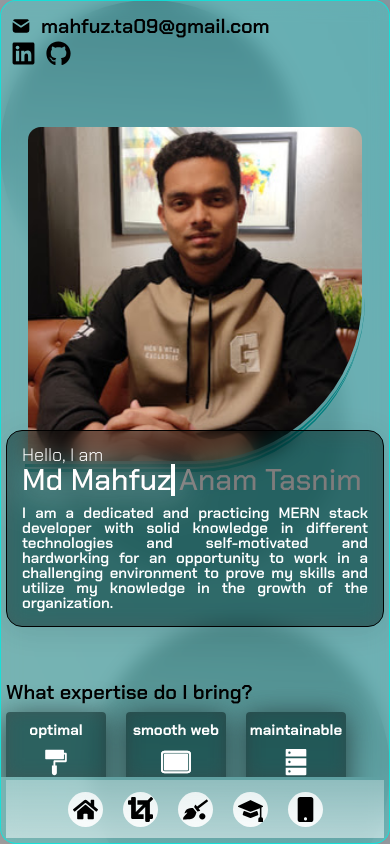
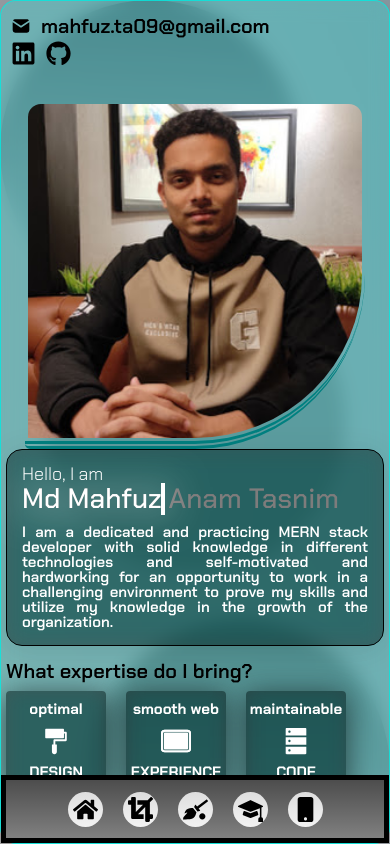
Before and after one commit to mahfuz-ta09/my-portfolio-website, a Next.js app: page / in a window 390 px wide. Built offline with nearby package versions, Linux system fonts and the light colour scheme.

Commit message:
design changed

```diff
--- a/src/css/AppLayout/AppLayout.css
+++ b/src/css/AppLayout/AppLayout.css
@@ -102,6 +102,7 @@
 }
 
 
+
 @media screen and (max-width:450px) {
     .app-holder{
         width: 100%;
@@ -122,12 +123,17 @@
         border: none;
         position: fixed;
         bottom: 0;
-        /* align-self: ; */
+        left: 0;
+        z-index: 99;
+        background: #000;
     }
 
     .childCnt{
+        border-radius: 0px;
         padding: 0px;
         width: 100%;
+        height: auto;
+        overflow: scroll;
     }
 
 }
--- a/src/css/Home/Home.css
+++ b/src/css/Home/Home.css
@@ -301,7 +301,6 @@
 
 @media screen and (max-width:450px) {
     .home-content{
-        height: 92vh;
         width:  100%;
         display: flex;
         align-items: center;
@@ -309,13 +308,13 @@
         flex-direction: column;
         gap: 20px;
         position: relative;
-        overflow: auto;
         scrollbar-width: none;
+        margin-bottom:9vh;
     }
 
 
     .link-icon{
-        height: 20vh;
+        height: auto;
         width: 100%;
         display: flex;
         align-items: start;
@@ -344,7 +343,7 @@
         align-items: center;
         justify-content: center;
         flex-direction: column;
-        gap: 50px;
+        gap: 10px;
         padding: 5px;
     }
 
@@ -371,11 +370,11 @@
     .hero-details{
         height: auto;
         width: 100%;
-        margin: -5vh auto;
+        margin: 0 auto;
     }
 
     .hero-tag h1{
-        font-size: 30px;
+        font-size: 28px;
         line-height: 32px;
         font-weight: 500;
     }
@@ -404,12 +403,11 @@
         flex-direction: column;
         align-items: start;
         justify-content: start;
-        margin-top: 20px;
+        margin-top: 0px;
     }
 
     .cv-checker{
-        padding: 10px;
-        margin: 10px 0;
+        padding: 5px 10px;
         width: 100%;
         background: linear-gradient(to bottom,rgba(255,255,255,0.8),rgba(255,255,255,0.9));
         display: flex;
@@ -445,8 +443,6 @@
 
 
     .cv-checker{
-        height: 16vh;
         padding: 10px;
-        margin: 20px 0 10px 0;
     }
 }
--- a/src/css/Projects/Projects.css
+++ b/src/css/Projects/Projects.css
@@ -196,6 +196,7 @@
     .projects{
         width: 100%;
         height: auto;
+        margin-bottom:9vh;
     }
 
     .detail-tag{
@@ -210,8 +211,6 @@
 
 @media screen and (max-width:450px) {
     .projects-holder{
-        height:92vh;
-        overflow: scroll;
         scrollbar-width: none;
         justify-content: space-between;
         flex-direction: column;
```
Also changed, not shown: src/css/skill&tech/skill&tech.css (+3 -7 lines).
